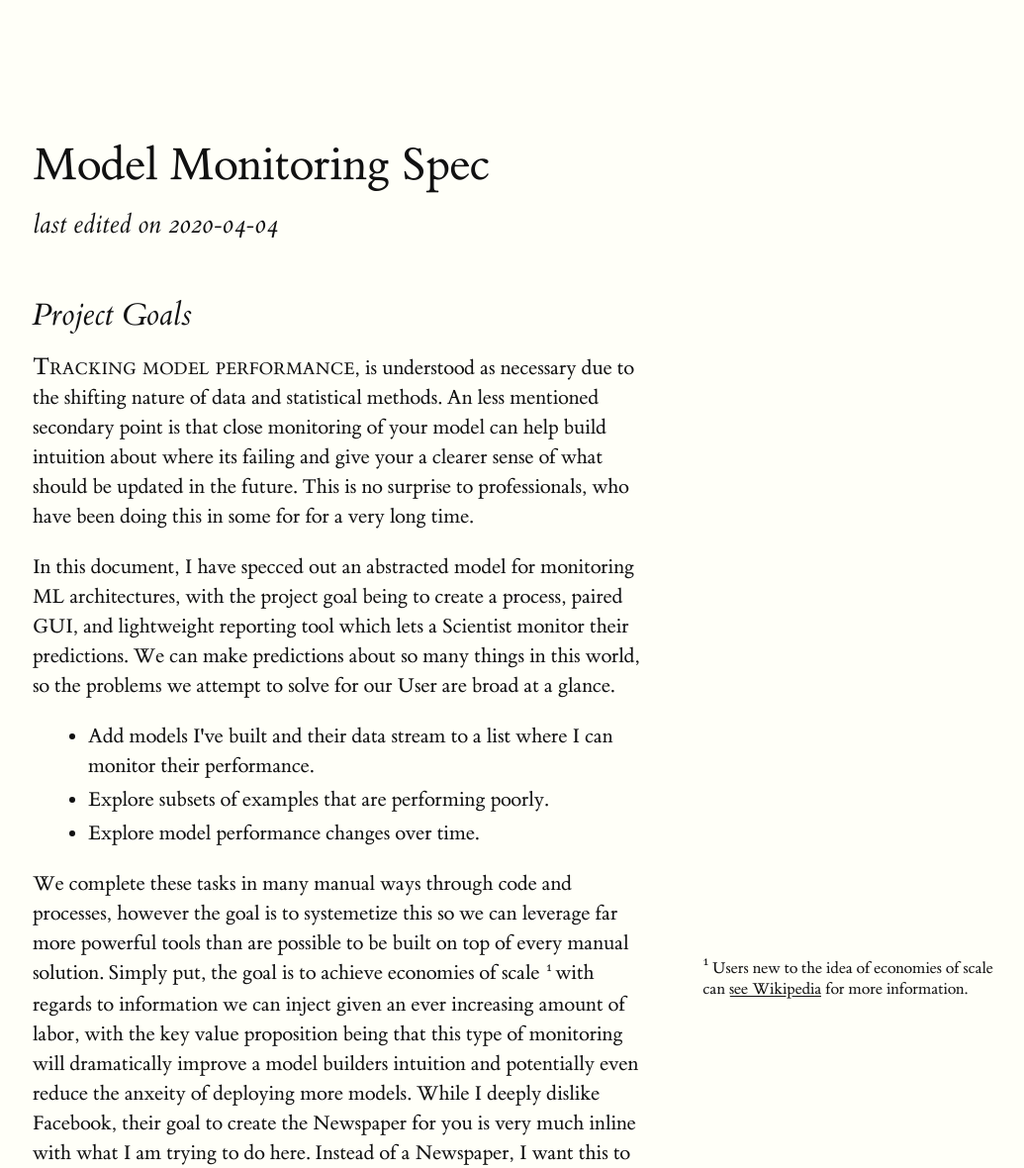
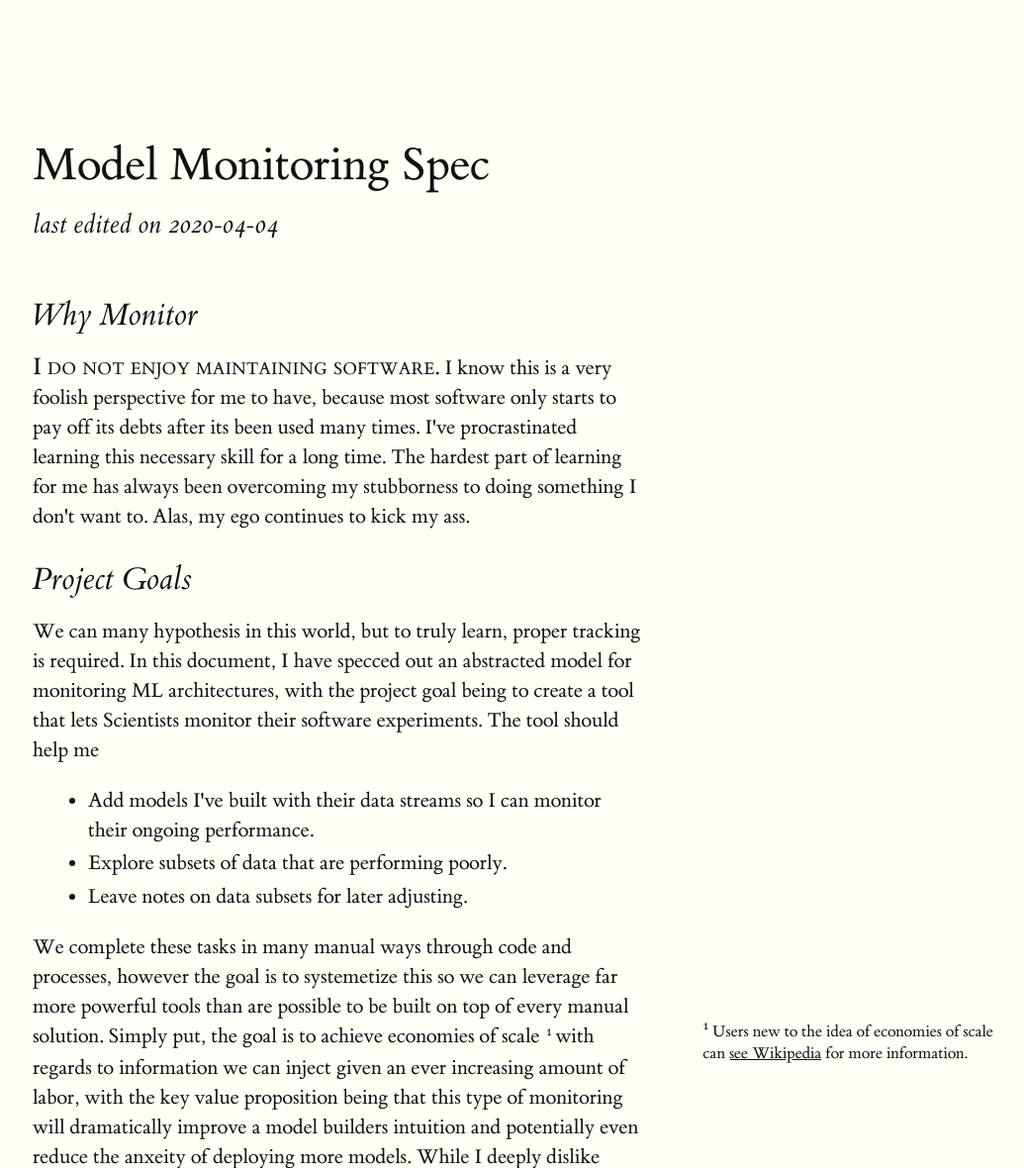
Before and after one commit to htpeter/kouvaris-research-blog, a Flask app: page /posts/model_monitoring in a window 1280 px wide. Shown: the top 1180 px of the page at 99% size, without its empty margins (127-1162 px from the left). Run offline with Flask 2, Linux system fonts and the light colour scheme.

Commit message:
ML monitoring project spec proposal and home page

```diff
--- a/backend/templates/posts/model_monitoring.html
+++ b/backend/templates/posts/model_monitoring.html
@@ -13,33 +13,34 @@
         <h1 id="tufte-css">Model Monitoring Spec</h1>
         <p class="subtitle">last edited on 2020-04-04</p>
         <section>
+            <h2 id="why">Why Monitor</h2>
+            <p>
+                <span class="newthought">I do not enjoy maintaining software.</span> I know this is a very
+                foolish perspective for me to have, because most software only starts to pay off its debts after its
+                been used
+                many times.
+                I've procrastinated learning this necessary skill for a long time. The hardest part of learning for me
+                has always been overcoming
+                my stubborness to doing something I don't want to. Alas, my ego continues to kick my ass.
+            </p>
+
             <h2 id="topics-overview">Project Goals</h2>
             <p>
-                <span class="newthought">Tracking model performance</span>, is
-                understood as necessary
-                due to the shifting nature of data and statistical methods. An less mentioned secondary point
-                is that close monitoring of your model can help build intuition about where its failing and give your
-                a clearer sense of what should be updated in the future. This is no surprise to professionals, who have
-                been doing this in some for for a very long time.
-            </p>
-
-            <p>
+                We can many hypothesis in this world, but to truly learn, proper tracking is required.
                 In this document, I have specced out an abstracted model for monitoring ML architectures, with the
                 project goal being to
-                create a process, paired GUI, and lightweight reporting tool which lets a Scientist monitor their
-                predictions.
+                create a tool that lets Scientists monitor their software experiments.
 
-                We can make predictions about so many things in this world, so the problems we attempt to solve for
-                our User are broad at a glance.
+                The tool should help me
                 <ul class="user-story-items">
                     <li>
-                        Add models I've built and their data stream to a list where I can monitor their performance.
+                        Add models I've built with their data streams so I can monitor their ongoing performance.
                     </li>
                     <li>
-                        Explore subsets of examples that are performing poorly.
+                        Explore subsets of data that are performing poorly.
                     </li>
                     <li>
-                        Explore model performance changes over time.
+                        Leave notes on data subsets for later adjusting.
                     </li>
                 </ul>
             </p>
```
Also changed, not shown: backend/templates/homepage.html (+14 -6 lines).
